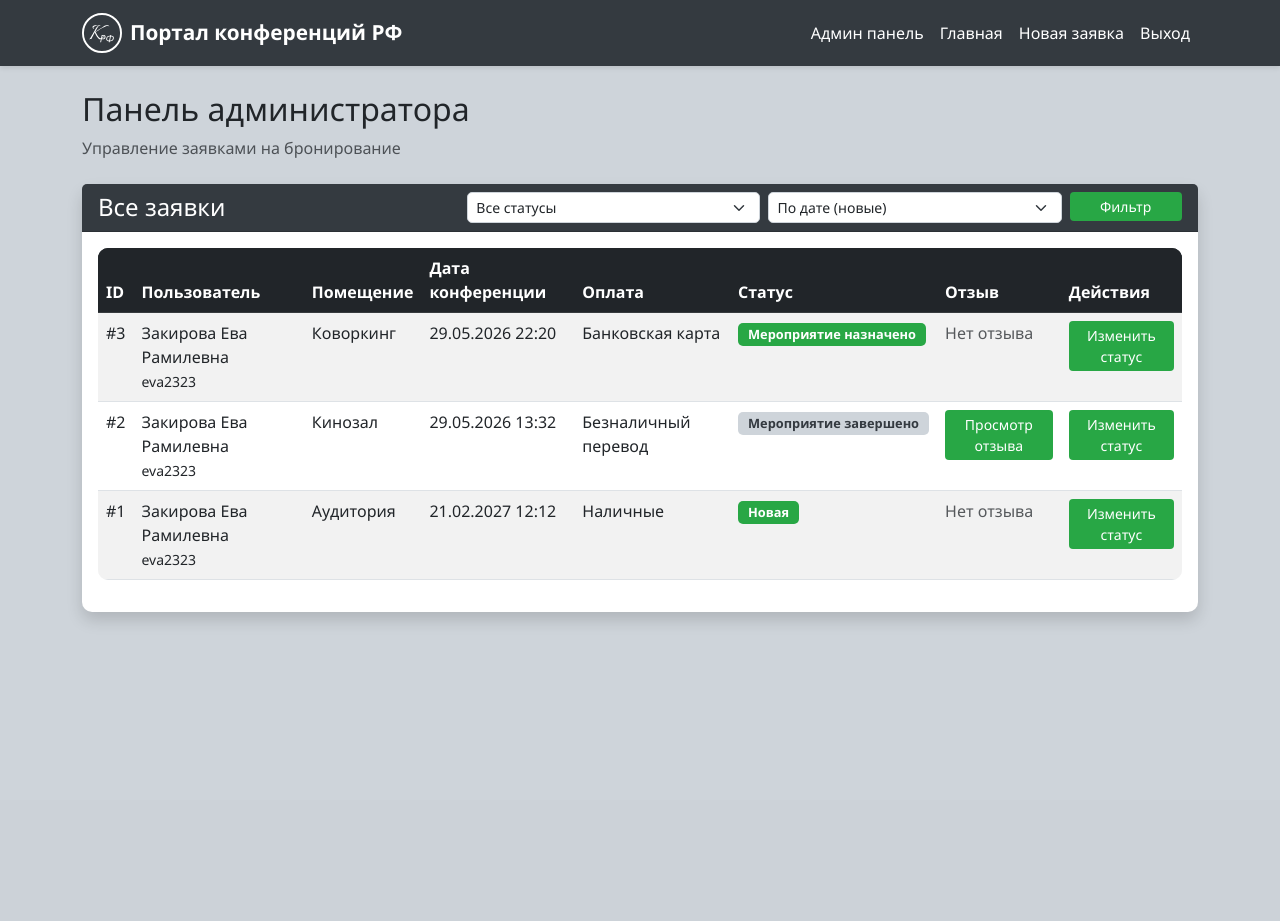
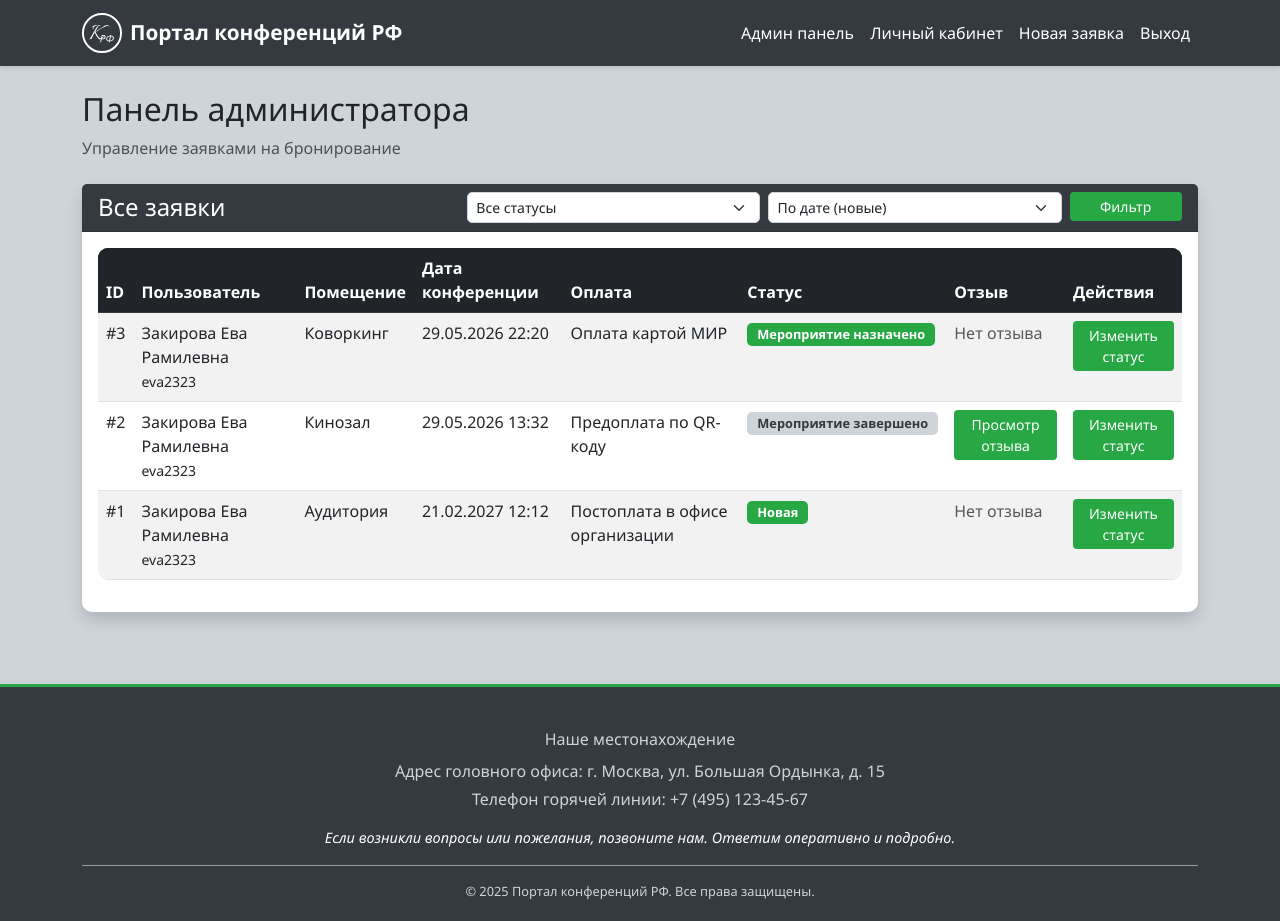
Before and after one commit to evka69/demo, a Django app: page /admin-panel/ in a window 1280 px wide. Before the commit the page ends 621 px from the top, so only its background shows below. Run offline with Django 5.2, Linux system fonts and the light colour scheme; a user stored in the database is signed in; data comes from the database, SQL or seed files in the repository; both versions use the stored data as it was after the commit; some libraries are stand-ins or nearby versions.

Commit message:
добавила подвал

```diff
--- a/bookings/models.py
+++ b/bookings/models.py
@@ -24,9 +24,9 @@ class Booking(models.Model):
     ]
 
     PAYMENT_CHOICES = [
-        ('cash', 'Наличные'),
-        ('card', 'Банковская карта'),
-        ('transfer', 'Безналичный перевод'),
+        ('cash', 'Постоплата в офисе организации'),
+        ('card', 'Оплата картой МИР'),
+        ('transfer', 'Предоплата по QR-коду'),
     ]
 
     user = models.ForeignKey(User, on_delete=models.CASCADE, related_name='bookings')
--- a/static/css/style.css
+++ b/static/css/style.css
@@ -427,3 +427,89 @@ a:hover {
     background: #343A40;
     color: #FFFFFF;
 }
+
+.footer {
+    background: #343A40;
+    color: #FFFFFF;
+    padding: 40px 0 20px;
+    margin-top: 50px;
+    border-top: 3px solid #28A745;
+}
+
+.footer-title {
+    color: #28A745;
+    font-size: 1.3rem;
+    margin-bottom: 20px;
+    font-weight: bold;
+}
+
+.footer-text {
+    font-size: 1rem;
+    margin-bottom: 10px;
+    color: #CED4DA;
+}
+
+.footer-text a {
+    color: #28A745;
+    text-decoration: none;
+    transition: color 0.3s ease;
+}
+
+.footer-text a:hover {
+    color: #FFFFFF;
+    text-decoration: underline;
+}
+
+.footer-note {
+    font-size: 0.9rem;
+    color: #FFFFFF;
+    margin-top: 15px;
+    font-style: italic;
+}
+
+.footer-hr {
+    background-color: #28A745;
+    height: 1px;
+    opacity: 0.5;
+}
+
+.copyright {
+    font-size: 0.8rem;
+    color: #CED4DA;
+}
+
+@media (max-width: 768px) {
+    .footer {
+        padding: 30px 0 15px;
+    }
+
+    .footer-title {
+        font-size: 1.2rem;
+    }
+
+    .footer-text {
+        font-size: 0.9rem;
+    }
+
+    .footer-note {
+        font-size: 0.8rem;
+    }
+}
+html, body {
+    height: 100%;
+}
+
+body {
+    display: flex;
+    flex-direction: column;
+    min-height: 100vh;
+}
+
+.content-wrapper {
+    flex: 1 0 auto;
+}
+
+.footer {
+    flex-shrink: 0;
+    margin-top: 0;
+}
--- a/templates/base.html
+++ b/templates/base.html
@@ -32,7 +32,7 @@
                             </li>
                         {% endif %}
                         <li class="nav-item">
-                            <a class="nav-link" href="{% url 'dashboard' %}">Главная</a>
+                            <a class="nav-link" href="{% url 'dashboard' %}">Личный кабинет</a>
                         </li>
                         <li class="nav-item">
                             <a class="nav-link" href="{% url 'create_booking' %}">Новая заявка</a>
@@ -53,6 +53,7 @@
         </div>
     </nav>
 
+     <div class="content-wrapper">
         <div class="container mt-4">
             {% if messages %}
                 {% for message in messages %}
@@ -65,8 +66,23 @@
             {% block content %}
             {% endblock %}
         </div>
+    </div>
 
     <script src="https://cdn.jsdelivr.net/npm/bootstrap@5.3.0/dist/js/bootstrap.bundle.min.js"></script>
     <script src="{% static 'js/main.js' %}"></script>
 </body>
+    <footer class="footer mt-5">
+        <div class="container">
+            <div class="row">
+                <div class="col-md-12 text-center">
+                    <p class="footer-text mb-2">Наше местонахождение</p>
+                    <p class="footer-text mb-1">Адрес головного офиса: г. Москва, ул. Большая Ордынка, д. 15</p>
+                    <p class="footer-text mb-1">Телефон горячей линии: +7 (495) 123-45-67</p>
+                    <p class="footer-note mt-3">Если возникли вопросы или пожелания, позвоните нам. Ответим оперативно и подробно.</p>
+                    <hr class="footer-hr">
+                    <p class="copyright mb-0">© 2025 Портал конференций РФ. Все права защищены.</p>
+                </div>
+            </div>
+        </div>
+    </footer>
 </html>
```
Also changed, not shown: bookings/migrations/0001_initial.py, db.sqlite3. Lines whose indentation alone changed are shown as unchanged.
